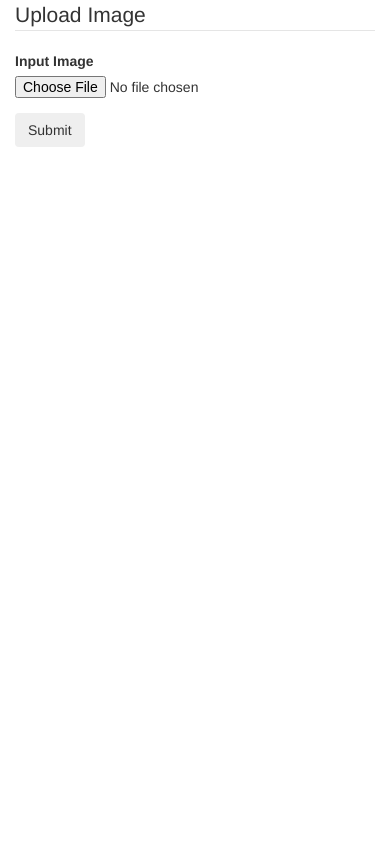
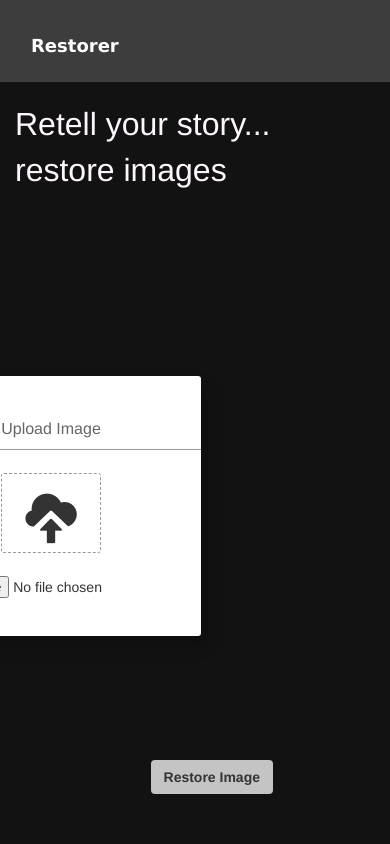
Before and after one commit to HarshitCd/Capstone_Project, a Flask app: page / in a window 390 px wide. Run offline with Flask 2, Linux system fonts and the light colour scheme; some libraries are stand-ins or nearby versions.

Commit message:
Initial Commit

```diff
--- a/webapp/app.py
+++ b/webapp/app.py
@@ -34,7 +34,8 @@ def input_pic():
         image_file = url_for('static', filename = 'images/' + image_fn)
         print(image_file)
 
-        return render_template('home.html', title='Username', form=form, image_file=image_file)
+        return render_template('restore.html')
+        # return render_template('home.html', title='Username', form=form, image_file=image_file)
     return render_template('home.html', form=form)
 
 
--- a/webapp/forms.py
+++ b/webapp/forms.py
@@ -5,5 +5,5 @@ from wtforms import StringField, SubmitField
 from wtforms.validators import DataRequired, Length
 
 class InputForm(FlaskForm):
-    picture = FileField('Input Image', validators=[DataRequired(), FileAllowed(['jpg', 'png'])])
-    submit = SubmitField('Submit')
+    picture = FileField('Upload Image', validators=[DataRequired(), FileAllowed(['jpg', 'png'])])
+    submit = SubmitField('Restore Image')
--- a/webapp/static/main.css
+++ b/webapp/static/main.css
@@ -1,8 +1,122 @@
 h1 {
     color: aquamarine;
+}
+
+body {
+	background-color: #121212;
 }
 
 img {
     width: 40vh;
     height: auto;
 }
+
+.card-group{
+	padding: 10px;
+	color: #C4C4C4;
+}
+
+.btn {
+	background-color: #C4C4C4;
+    font-weight: bolder;
+}
+
+.download-btn {
+	margin: 10px;
+	width: 200px;
+	margin-left: 30px;
+}
+
+.redo {
+	margin-left: 180px;
+}
+
+.nav {
+    background-color: #3E3D3D;
+}
+
+.tagline {
+	color: #FDF7FD;
+	font-size: xx-large;
+}
+
+.heading {
+    color: #FFFEFF;
+    font-weight: bold;
+    font-family: 'Lucida Sans', 'Lucida Sans Regular', 'Lucida Grande', 'Lucida Sans Unicode', Geneva, Verdana, sans-serif;
+}
+
+.restore-image-btn {
+	position: absolute;
+	top: 90%;
+    right: 30%;
+}
+
+.center {
+	position: absolute;
+	top: 60%;
+	right: 10%;
+	transform: translate(-50%, -50%);
+	width: 300px;
+	height: 260px;
+	border-radius: 3px;
+	box-shadow: 8px 10px 15px 0 rgba(0, 0, 0, 0.2);
+	background: #fff;
+	display: flex;
+	align-items: center;
+	justify-content: space-evenly;
+	flex-direction: column;
+}
+
+.title {
+	width: 100%;
+	height: 50px;
+	border-bottom: 1px solid #999;
+	text-align: center;
+}
+
+.upload-h1 {
+	font-size: 16px;
+	font-weight: 300;
+	color: #666;
+}
+
+.dropzone {
+	width: 100px;
+	height: 80px;
+	border: 1px dashed #999;
+	border-radius: 3px;
+	text-align: center;
+}
+
+.glyphicon {
+	margin: 15px 2px 2px 2px;
+    font-size: 50px;
+}
+
+.upload-input {
+	position: relative;
+	top: -62px;
+	left: 0;
+	width: 100%;
+	height: 100%;
+	opacity: 0;
+}
+
+.upload-btn {
+	display: block;
+	width: 140px;
+	height: 40px;
+	background: darkmagenta;
+	color: #fff;
+	border-radius: 3px;
+	border: 0;
+	box-shadow: 0 3px 0 0 hotpink;
+	transition: all 0.3s ease-in-out;
+	font-size: 14px;
+}
+
+.btn:hover {
+	background: rgb(158, 158, 189);
+    color: #fff;
+}
--- a/webapp/templates/home.html
+++ b/webapp/templates/home.html
@@ -1,19 +1,41 @@
 {% extends "layout.html" %}
 {% block content %}
     <div class="content-section">
+        <div class="tagline">
+            <p>Retell your story...<br/>restore images</p>
+        </div>
+
         <form method="POST" action="" enctype="multipart/form-data">
             {{ form.hidden_tag() }}
             <fieldset class="form-group">
-                <legend class="border-bottom mb-4">Upload Image</legend>
                 {% if image_file %}
                     <img src="{{ image_file }}">
                 {% endif %}
 
-                <div class="form-group">
+                    <!-- Upload Image -->
+                    <div class="frame">
+                        <div class="center">
+                            <div class="title">
+                                <h1 class="upload-h1">Upload Image</h1>
+                            </div>
+
+                            <div class="dropzone">
+                                <span class="glyphicon glyphicon-cloud-upload"></span>
+                                <!-- <input type="file" class="upload-input" /> -->
+                            </div>
+
+                            <div class="form-group">
+                                {{ form.picture(class="form-control-file") }}
+                                <!-- <button type="button" class="upload-btn" name="uploadbutton">Upload file</button> -->
+                            </div>
+
+                        </div>
+                    </div>
+                <!-- <div class="form-group">
                     {{ form.picture.label() }}
                     {{ form.picture(class="form-control-file") }}
-                </div>
-                <div class="form-group">
+                </div> -->
+                <div class="form-group restore-image-btn">
                     {{ form.submit(class="btn btn-outline-info") }}
                 </div>
             </fieldset>
--- a/webapp/templates/layout.html
+++ b/webapp/templates/layout.html
@@ -18,7 +18,13 @@
     {% endif %}
 </head>
 <body>
+    <nav class="navbar navbar-dark nav">
+        <div class="container-fluid">
+            <span class="navbar-brand mb-0 h1 heading">Restorer</span>
+        </div>
+    </nav>
     <div class="container">
+        <!-- Navbar -->
         {% block content %}
         {% endblock content  %}
     </div>
```
Also changed, not shown: webapp/templates/restore.html (added, +35 -0 lines), webapp/static/images/d0ba99a2c9289ac6.png (added), webapp/static/img/img.png (added).
